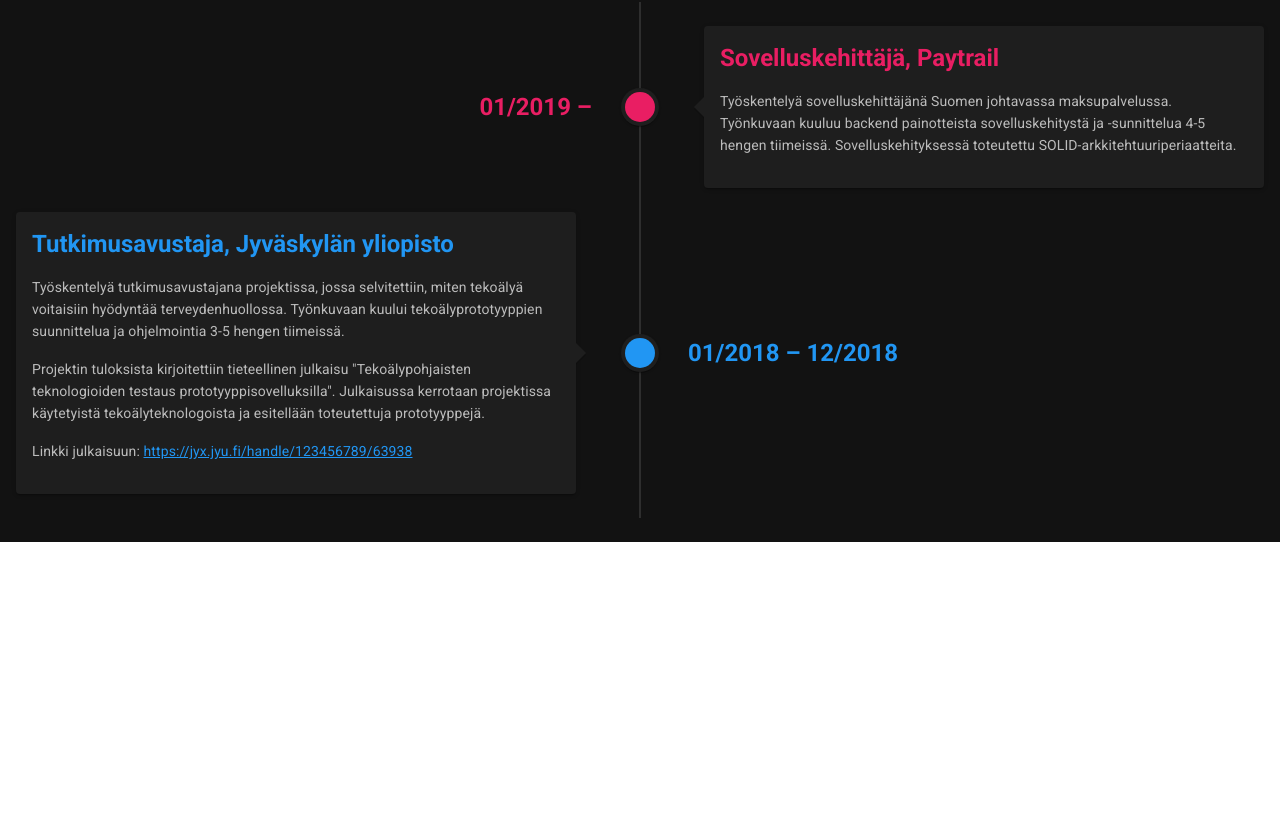
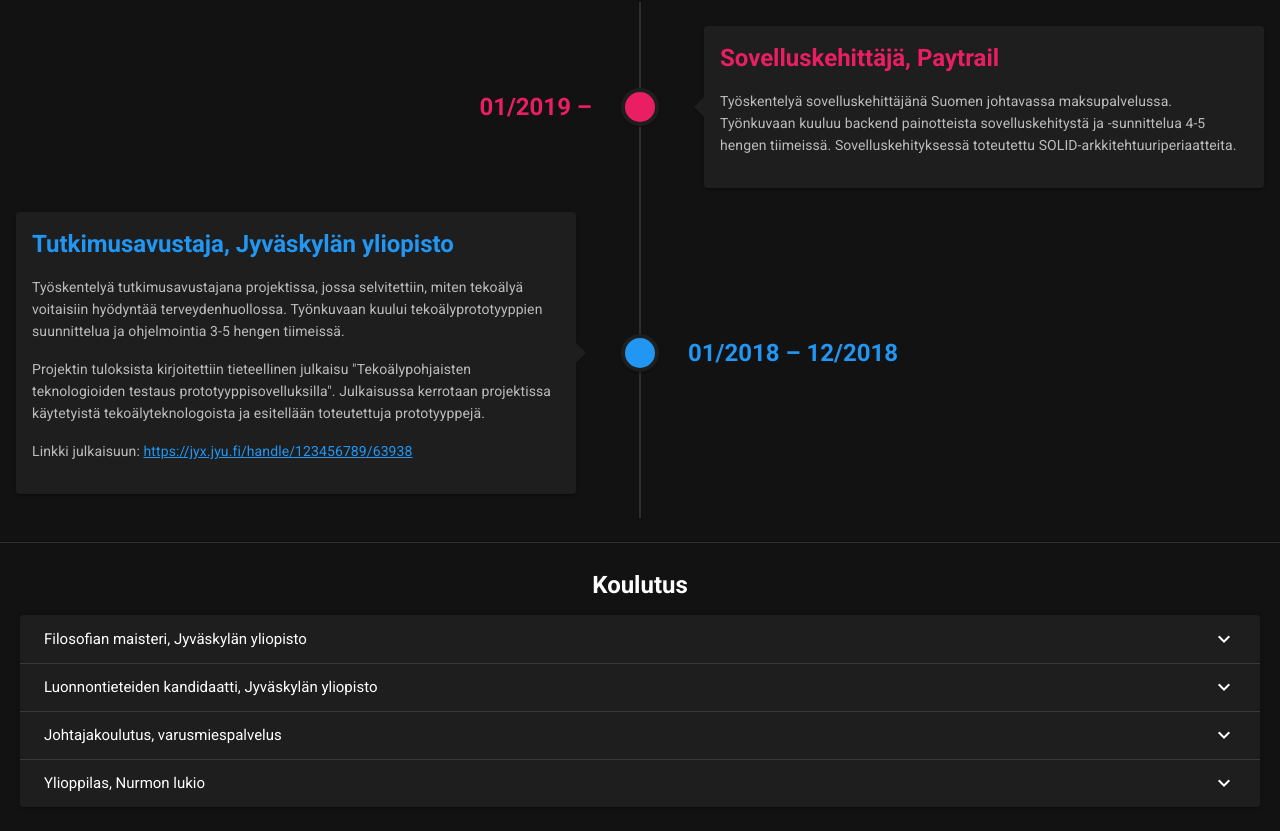
Before and after one commit to RikuKukkaniemi/my-website, a Vue app: page / in a window 1280 px wide. Shown: the part 813-1644 px from the top of the page. Before the commit the page ends 1355 px from the top, so only its background shows below. Built offline with nearby package versions, Linux system fonts and the light colour scheme.

Commit message:
Add education component

```diff
--- a/src/App.vue
+++ b/src/App.vue
@@ -7,6 +7,8 @@
       <Skills class="my-6" />
       <v-divider />
       <Experience class="my-6" />
+      <v-divider />
+      <Education class="my-6" />
     </v-main>
   </v-app>
 </template>
@@ -16,6 +18,7 @@ import NavBar from "./components/NavBar";
 import Introduction from "./components/Introduction";
 import Skills from "./components/Skills";
 import Experience from "./components/Experience";
+import Education from "./components/Education";
 
 export default {
   components: {
@@ -23,6 +26,7 @@ export default {
     Introduction,
     Skills,
     Experience,
+    Education,
   }
 };
 </script>
--- /dev/null
+++ b/src/components/Education.vue
@@ -0,0 +1,58 @@
+<template>
+  <div>
+    <h2 class="text-center my-3">Koulutus</h2>
+    <v-expansion-panels multiple inset class="px-5">
+      <v-expansion-panel v-for="(education, e) in educations" :key="e">
+        <v-expansion-panel-header>{{ education.title }}</v-expansion-panel-header>
+        <v-expansion-panel-content>
+          <p v-for="(paragraph, p) in education.description" :key="p">{{ paragraph }}</p>
+          <p v-if="education.link">
+            {{ education.link.description }}
+            <a :href="education.link.href">{{ education.link.href }}</a>
+          </p>
+        </v-expansion-panel-content>
+      </v-expansion-panel>
+    </v-expansion-panels>
+  </div>
+</template>
+
+<script>
+export default {
+  data: () => ({
+    educations: [
+      {
+        title: "Filosofian maisteri, Jyväskylän yliopisto",
+        description: [
+          "2017 – 2020",
+          "Pääaineena tietotekniikka ja suuntaavana moduulina ohjelmistotekniikka.",
+          "Pro gradu aihe: Luonnollisen suomen kielen ymmärtäminen koneellisesti."
+        ],
+        link: {
+          description: "Linkki graduun: ",
+          href: "https://jyx.jyu.fi/handle/123456789/69035"
+        }
+      },
+      {
+        title: "Luonnontieteiden kandidaatti, Jyväskylän yliopisto",
+        description: [
+          "2014 – 2017",
+          "Pääaineena tietotekniikka ja sivuaineina tilastotiede sekä matematiikka.",
+          "Kandidaatintutkielman aihe: Miksi pelien virtuaalihyödykkeitä ostetaan?"
+        ],
+        link: {
+          description: "Linkki tutkielmaan: ",
+          href: "https://jyx.jyu.fi/handle/123456789/53916"
+        }
+      },
+      {
+        title: "Johtajakoulutus, varusmiespalvelus",
+        description: ["2011 – 2012", "Ryhmänjohtaja, alikersantti."]
+      },
+      {
+        title: "Ylioppilas, Nurmon lukio",
+        description: ["2008 – 2011"]
+      }
+    ]
+  })
+};
+</script>
```
